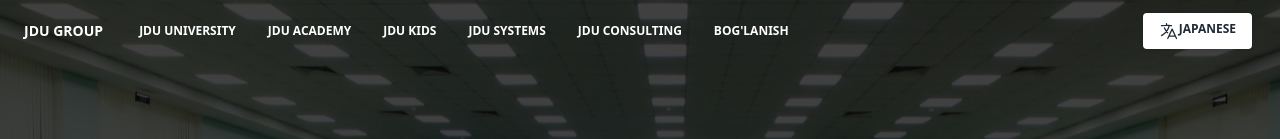
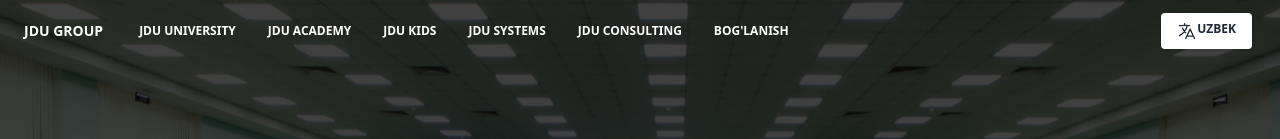
Before and after one commit to lochin/jdu-group, a Nuxt app: page / in a window 1280 px wide. Shown: the top 139 px of the page. Built offline with nearby package versions, Linux system fonts and the light colour scheme.

Commit message:
Bug on the language button fixed

```diff
--- a/components/Navbar.vue
+++ b/components/Navbar.vue
@@ -92,7 +92,7 @@ import { faBars } from "@fortawesome/free-solid-svg-icons";
 library.add(faBars);
 
 const showMenu = ref(false);
-const uzLang = ref(false);
+const uzLang = ref(true);
 
 function toggleNavbar() {
   showMenu.value = !showMenu.value;
```
